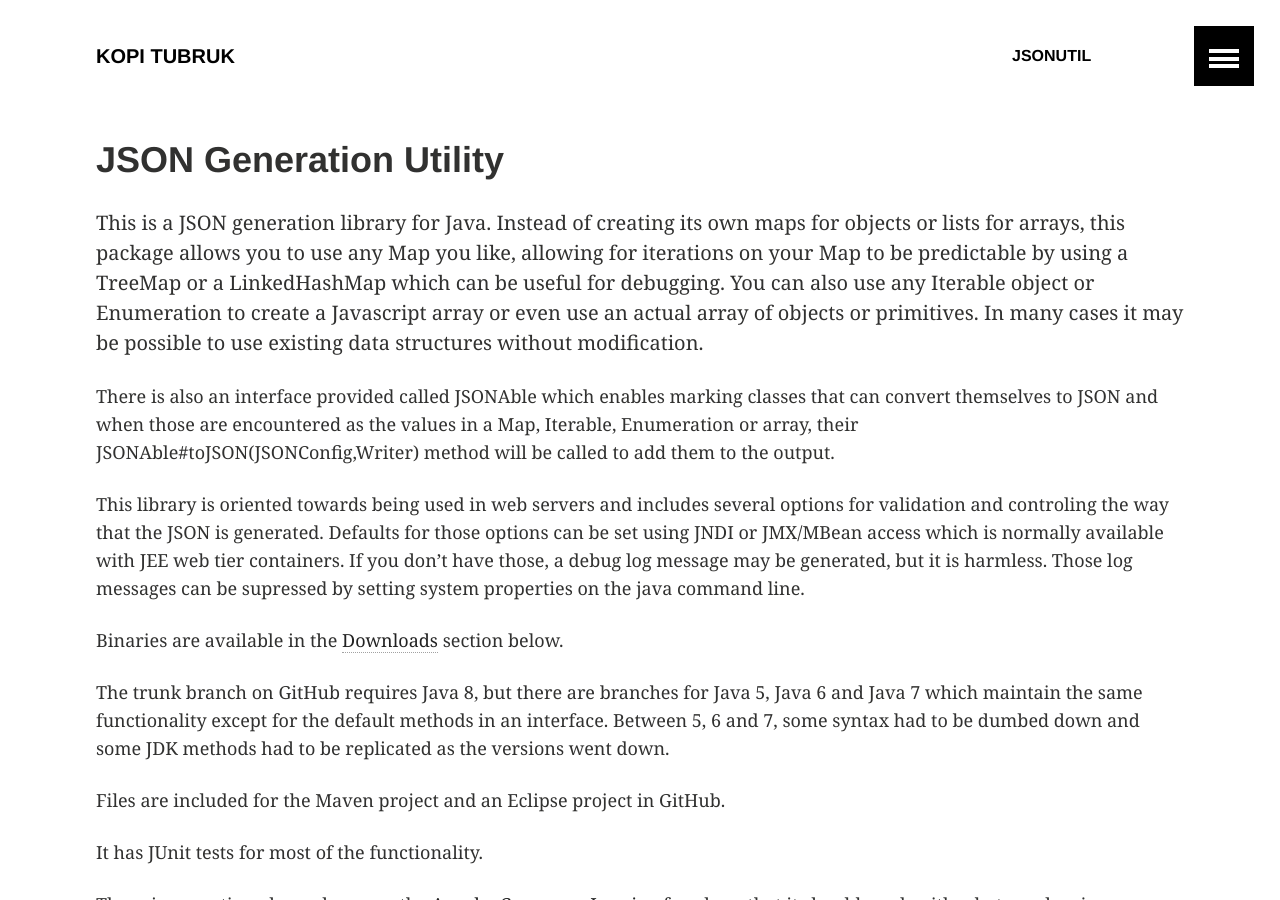
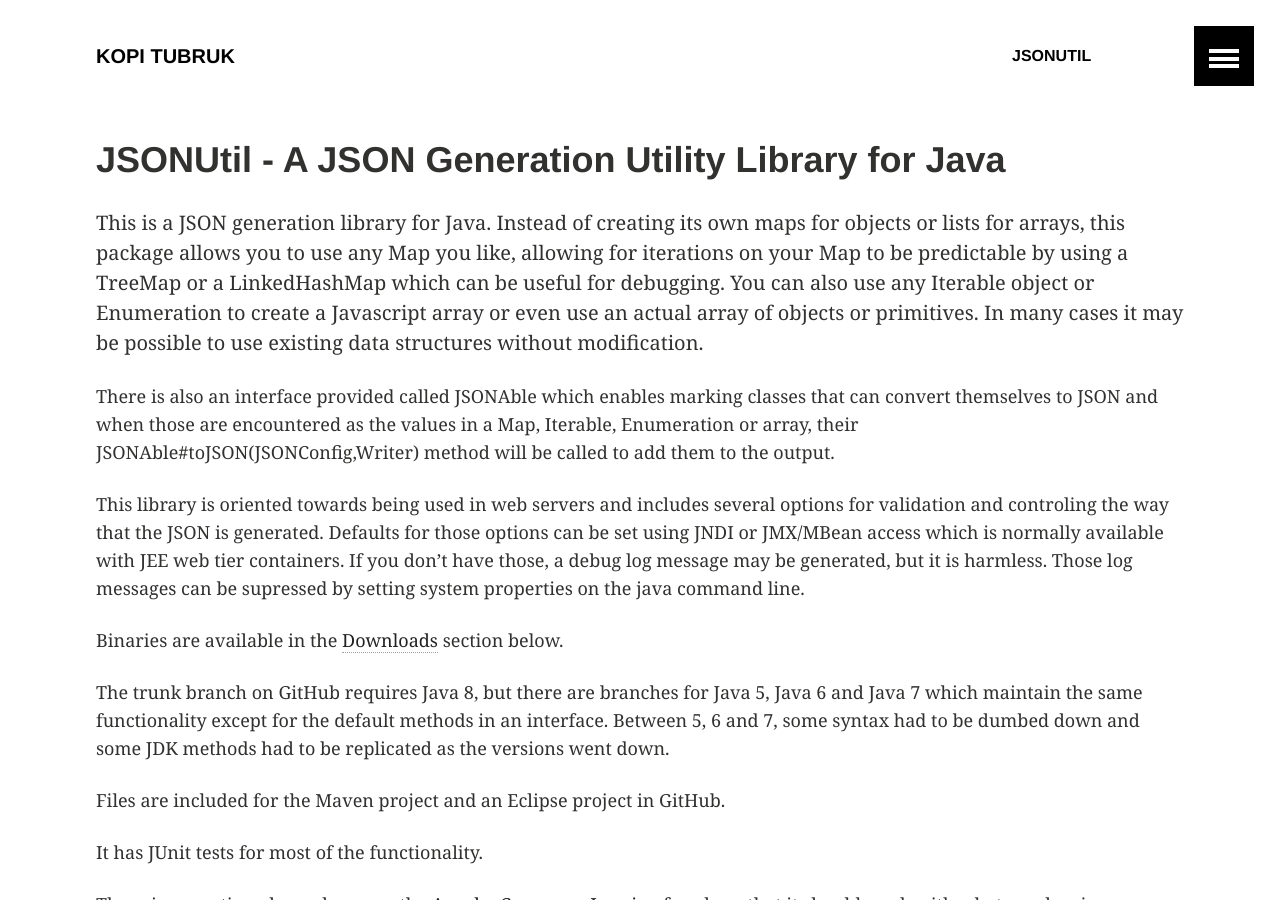
Before and after one commit to billdavidson/billdavidson.github.io, a Jekyll site: the page built from JSONUtil/index.md, in a window 1280 px wide and 900 px high. Built offline with Jekyll 4.4.1, drawn with Linux system fonts in a browser that asks for light colours.

Commit message:
Improve title.

```diff
--- a/JSONUtil/index.md
+++ b/JSONUtil/index.md
@@ -1,7 +1,7 @@
 ---
 layout: archive
 permalink: /JSONUtil/
-title: "JSON Generation Utility"
+title: "JSONUtil - A JSON Generation Utility Library for Java"
 ---
 
 This is a JSON generation library for Java.  Instead of creating its own maps for
```
